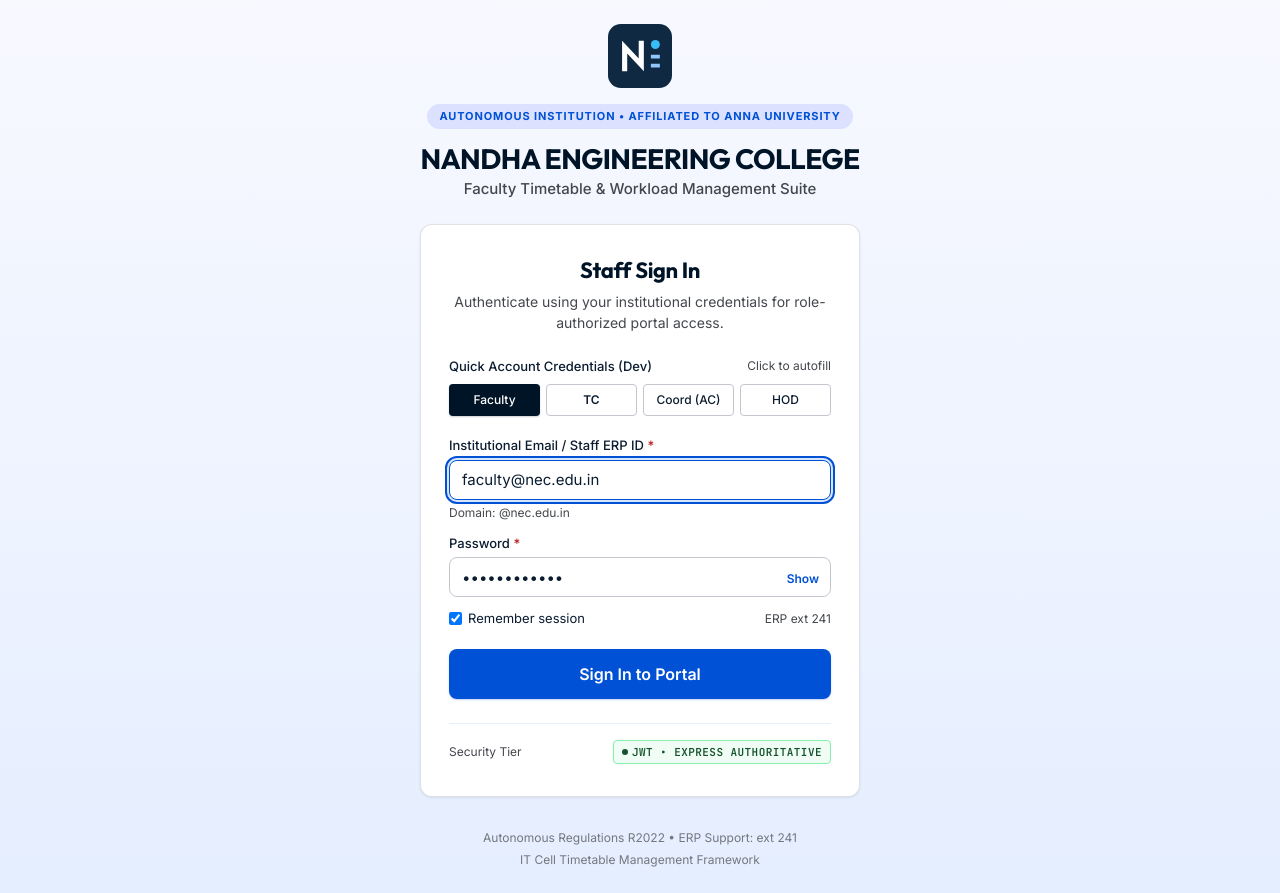
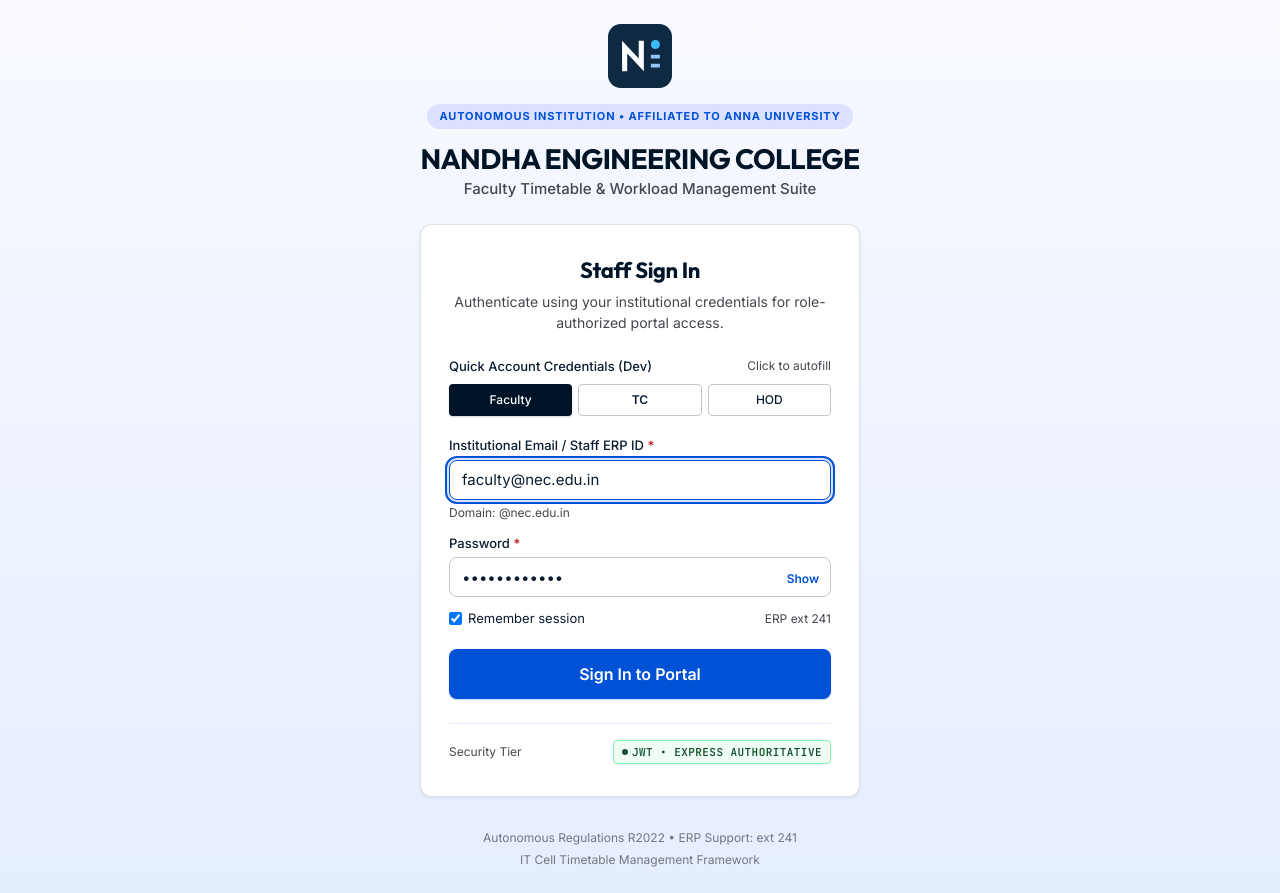
Before and after one commit to rohith-kanna-jr-2006/nec_timetable_web_app, a React app in the folder web/: page /login in a window 1280 px wide. Built offline with nearby package versions, Linux system fonts and the light colour scheme.

Commit message:
feat(frontend): complete F1 authentication and TC access

```diff
--- a/web/src/pages/auth/LoginPage.js
+++ b/web/src/pages/auth/LoginPage.js
@@ -77,7 +77,7 @@
             </label>
             <span className="text-xs text-muted">Click to autofill</span>
           </div>
-          <div style={{ display: 'grid', gridTemplateColumns: 'repeat(4, 1fr)', gap: 6 }}>
+          <div style={{ display: 'grid', gridTemplateColumns: 'repeat(3, 1fr)', gap: 6 }}>
             <button
               type="button"
               className={`btn ${email === 'faculty@nec.edu.in' ? 'btn-primary' : 'btn-outline'} btn-sm`}
@@ -98,14 +98,6 @@
               onClick={() => handleRolePreset('tc@nec.edu.in')}
             >
               TC
-            </button>
-            <button
-              type="button"
-              className={`btn ${email === 'ac@nec.edu.in' ? 'btn-secondary' : 'btn-outline'} btn-sm`}
-              style={{ fontSize: '0.75rem', padding: '6px 2px' }}
-              onClick={() => handleRolePreset('ac@nec.edu.in')}
-            >
-              Coord (AC)
             </button>
             <button
               type="button"
```
Also changed, not shown: 2 other files (tests, documents, lock files or other folders).
